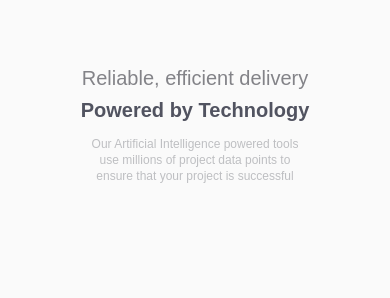
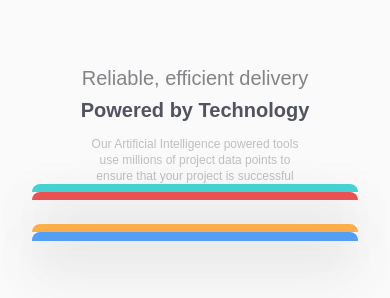
Before and after one commit to mirkobozzetto/four-card-feature-section, a website: page index.html in a window 390 px wide. Drawn offline with Linux system fonts and the light colour scheme.

Commit message:
chore: Update card container layout and add responsive styles

```diff
--- a/index.html
+++ b/index.html
@@ -36,32 +36,28 @@
           >points to ensure that your project is successful</span
         >
       </p>
-      <!-- card container -->
+
+      <!-- cards -->
       <div
-        class="md:flex md:justify-center md:items-center md:space-x-6 md:mt-12 md:pb-8 md:min-w-max md:overflow-x-auto"
+        class="md:flex md:justify-center md:items-center md:space-x-6 md:mt-12 md:pb-12 md:min-w-max md:overflow-x-auto"
       >
-        <!-- cards -->
-        <div class="bg-red-500 drop-shadow-2xl rounded-lg md:min-w-80 md:h-64">
-          <!-- content -->
+        <!--  -->
+        <div class="bg-white drop-shadow-2xl rounded-lg md:min-w-80 md:h-64">
+          <div class="bg-cyan pt-[2.5%] rounded-t-lg"></div>
         </div>
-        <!-- center column bloc -->
         <div class="space-y-6">
-          <div
-            class="bg-red-500 drop-shadow-2xl rounded-lg md:min-w-80 md:h-64"
-          >
-            <!-- content -->
+          <div class="bg-white drop-shadow-2xl rounded-lg md:min-w-80 md:h-64">
+            <div class="bg-red pt-[2.5%] rounded-t-lg"></div>
           </div>
-          <div
-            class="bg-red-500 drop-shadow-2xl rounded-lg md:min-w-80 md:h-64"
-          >
-            <!-- content -->
+          <div class="bg-white drop-shadow-2xl rounded-lg md:min-w-80 md:h-64">
+            <div class="bg-orange pt-[2.5%] rounded-t-lg"></div>
           </div>
         </div>
-        <!-- center column end -->
-        <div class="bg-red-500 drop-shadow-2xl rounded-lg md:min-w-80 md:h-64">
-          <!-- content -->
+        <div class="bg-white drop-shadow-2xl rounded-lg md:min-w-80 md:h-64">
+          <div class="bg-blue pt-[2.5%] rounded-t-lg"></div>
         </div>
       </div>
+
       <!--  -->
     </section>
   </body>
--- a/tailwind.config.js
+++ b/tailwind.config.js
@@ -6,6 +6,12 @@ module.exports = {
       fontFamily: {
         poppins: ["Poppins", "sans-serif"],
       },
+      colors: {
+        red: "#E95252 ",
+        cyan: "#45D4D3",
+        orange: "#FCAF4A",
+        blue: "#549EF3",
+      },
       screens: {
         xs: "320px",
       },
```
Also changed, not shown: src/output.css.
